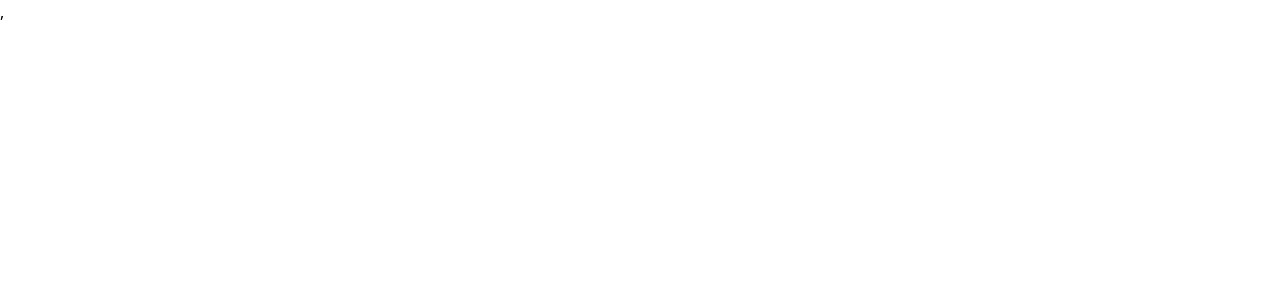
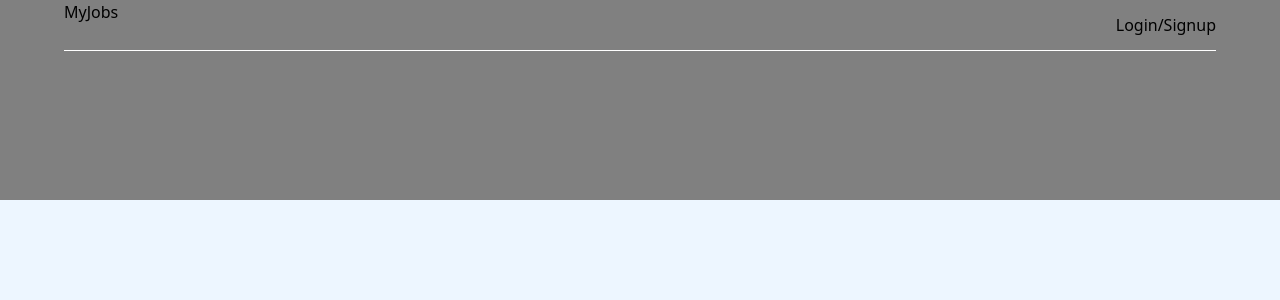
Before and after one commit to akslucky619/naukri-clone, a React (Create React App) app: page /jobs in a window 1280 px wide. Before the commit this address had no page. Shown: the top 300 px of the page. Built offline with nearby package versions, Linux system fonts and the light colour scheme.

Commit message:
add jobs page

```diff
--- a/src/App.js
+++ b/src/App.js
@@ -3,12 +3,14 @@ import "./App.css";
 import Home from "./components/Home/Home";
 import { Routes, Route, Link } from "react-router-dom";
 import LoginForm from "./components/LoginForm/LoginForm";
+import JobsPage from "./components/JobsPage/JobsPage";
 
 function App() {
   return (
     <Routes>
       <Route path="/" element={<Home />} />
       <Route path="/login" element={<LoginForm />} />
+      <Route path="/jobs" element={<JobsPage />} />
     </Routes>
   );
 }
--- a/src/components/Cards/cards.css
+++ b/src/components/Cards/cards.css
@@ -1,5 +1,6 @@
 .card-parent {
-  width: 250px;
-  height: 150px;
+  width: 280px;
+  height: 190px;
   background: white;
+  border: 1px solid black;
 }
--- /dev/null
+++ b/src/components/JobsPage/JobsPage.css
@@ -0,0 +1,28 @@
+.jobs-parent {
+  display: flex;
+  flex-direction: column;
+  height: 100vh;
+  width: 100%;
+}
+
+.jobs-header {
+  flex: 1;
+  background: grey;
+}
+
+.jobs-main {
+  flex: 3;
+  background: #edf6ff;
+}
+
+.cards {
+  display: flex;
+  flex-wrap: wrap;
+  flex-direction: row;
+  justify-content: space-between;
+  width: 60%;
+  margin-left: 20%;
+  position: relative;
+  bottom: 60px;
+  height: 100%;
+}
--- /dev/null
+++ b/src/components/JobsPage/JobsPage.js
@@ -0,0 +1,32 @@
+import React from "react";
+import Card from "../Cards/Cards";
+import Nav from "../Nav/Nav";
+import "./JobsPage.css";
+
+function JobsPage() {
+  return (
+    <div className="jobs-parent">
+      <div className="jobs-header">
+        <Nav />
+      </div>
+      <div className="jobs-main">
+        {/* <div className="cards">
+          <Card />
+          <Card />
+          <Card />
+          <Card />
+          <Card />
+          <Card />
+          <Card />
+          <Card />
+          <Card />
+          <Card />
+          <Card />
+          <Card />
+        </div> */}
+      </div>
+    </div>
+  );
+}
+
+export default JobsPage;
--- a/src/index.js
+++ b/src/index.js
@@ -11,7 +11,6 @@ ReactDOM.render(
     <BrowserRouter>
       <App />
     </BrowserRouter>
-    ,
   </React.StrictMode>,
   document.getElementById("root")
 );
```
